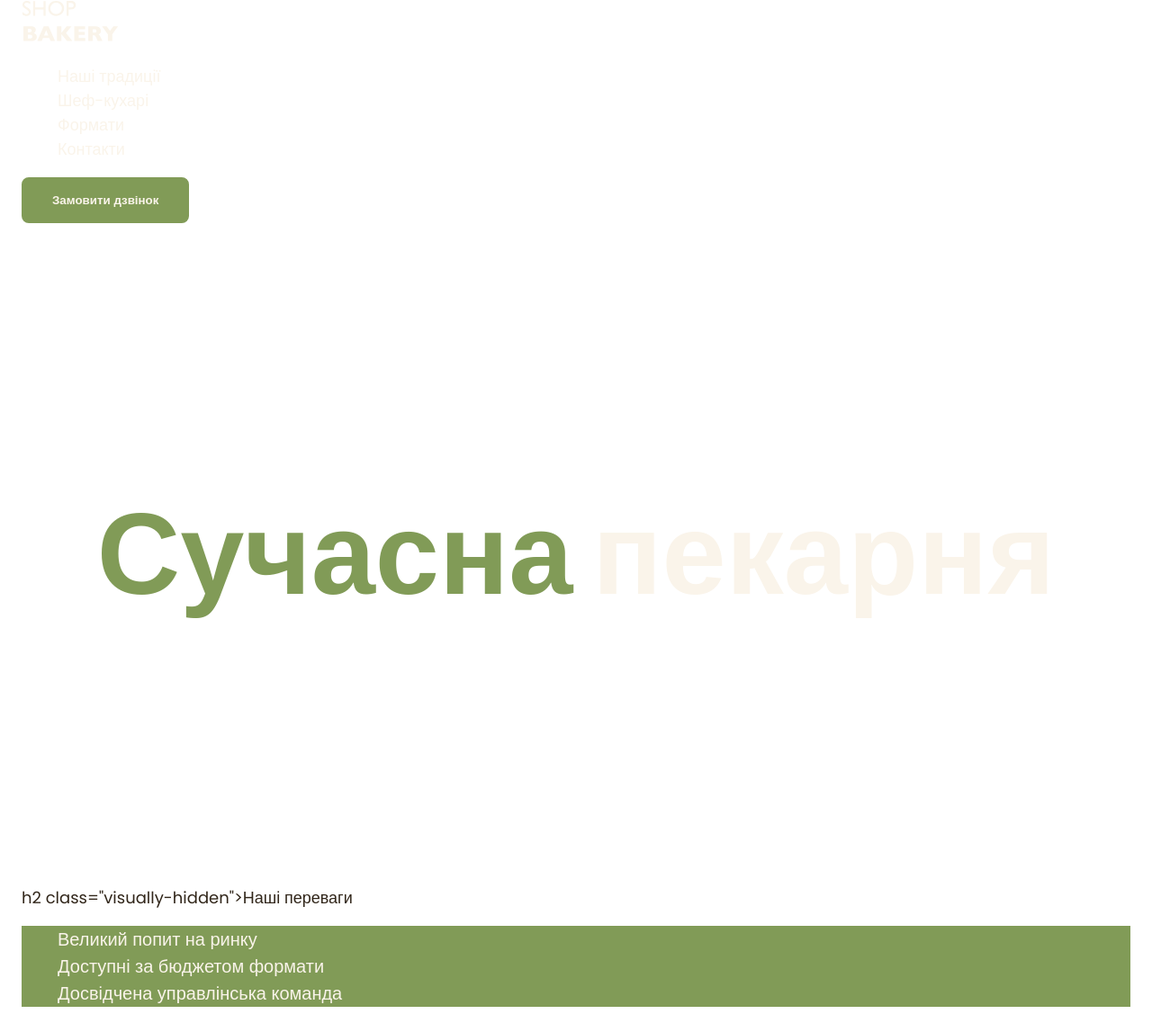
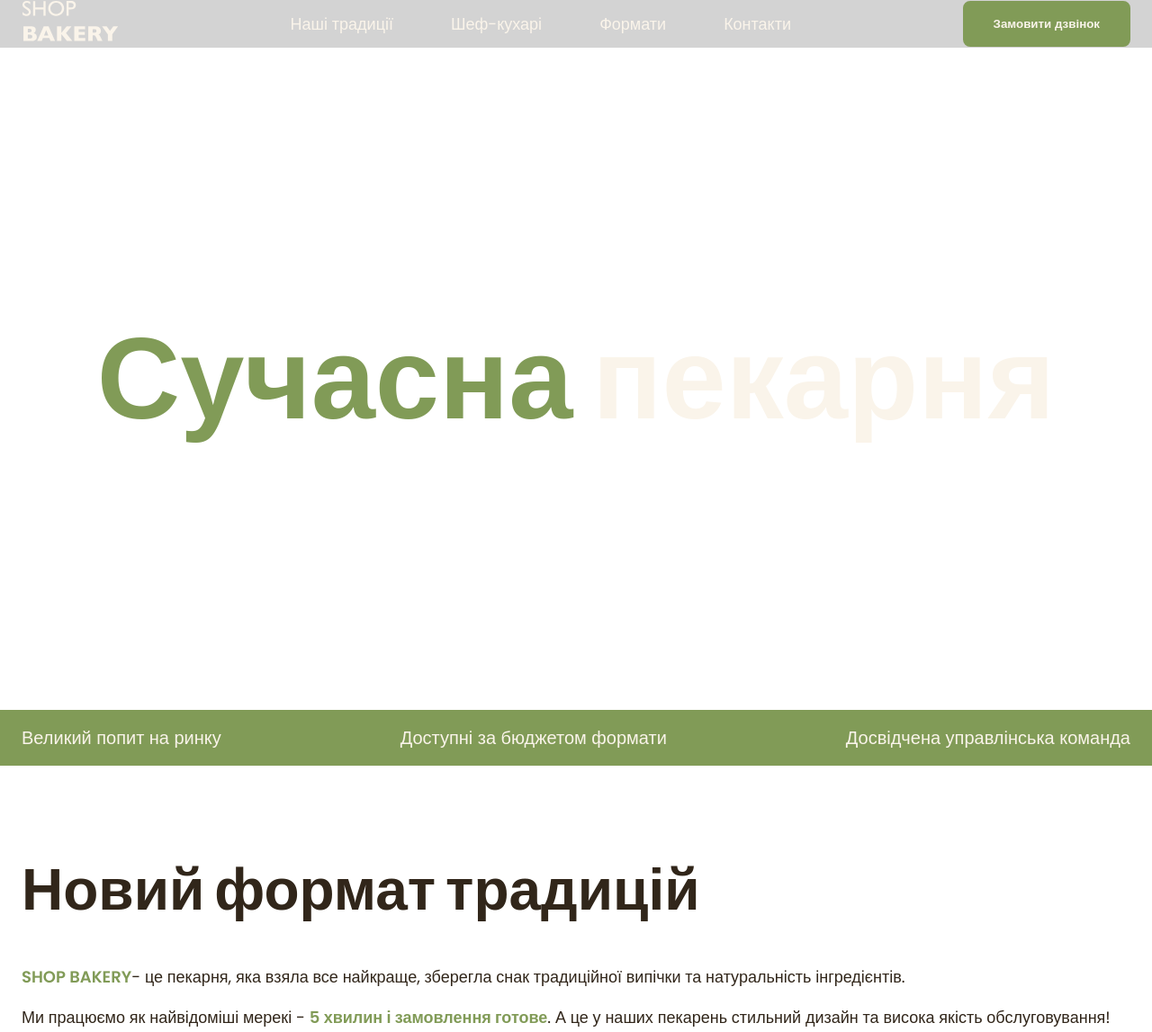
Before and after one commit to u8uhh/genius-project, a plain HTML site: page Desktop/suchasna pekarnia/index.html in a window 1280 px wide. Shown: the top 1147 px of the page at 90% size. Drawn offline with Linux system fonts and the light colour scheme.

Commit message:
Updated index.html and styles.css adding paddings and gaps

```diff
--- a/Desktop/suchasna pekarnia/css/styles.css
+++ b/Desktop/suchasna pekarnia/css/styles.css
@@ -67,6 +67,8 @@ address{
 }
 
 ul{
+    margin: 0;
+    padding: 0;
     list-style-type: none;
 }
 
@@ -108,7 +110,31 @@ ul{
 
 .link:hover {
     color: var(--color-brand-light);
-    font-weight: 600;
+}
+
+/*Header*/
+.header {
+    background-color: lightgray;
+}
+
+.header-nav{
+    display: flex;
+    align-items: center;
+    flex-grow: 1;
+    gap: 40px;
+}
+
+.menu{
+    display: flex;
+    gap: 64px;
+    flex-grow: 1;
+    justify-content: center;
+}
+
+.header-container{
+    display: flex;
+    align-items: center;
+    gap: 40px;
 }
 
 /*Hero*/
@@ -129,14 +155,20 @@ ul{
 }
 
 /*Advantage section*/
+.advantages-section{
+    padding: 16px 0;
+    background-color: var(--color-brand-light);
+}
+
 .advantages-list{
-    background-color: var(--color-brand-light);
-    color: var(--color-primary-light);
+    display: flex;
+    justify-content: space-between;
+    gap: 40px;
 }
 
 .advantages-item{
+    color: var(--color-primary-light);
     font-size: 20px;
-    line-height: 1.5;
     font-weight: 300;
 }
 
--- a/Desktop/suchasna pekarnia/index.html
+++ b/Desktop/suchasna pekarnia/index.html
@@ -14,13 +14,14 @@
     <link rel="stylesheet" href="./css/styles.css">
 </head>
 <body>
-    <header>
+    <header class="header">
         <div class="container">
-            <nav>
+            <div class="header-container">
+                <nav class="header-nav">
                     <a href="./index.html">
                         <img src="./images/logo.svg" alt="Логотип сучасної пекарні">
                     </a>
-                <ul>
+                    <ul class="menu">
                         <li>
                             <a class="link" href="#traditions-section">Наші традиції</a>
                         </li>
@@ -31,6 +32,7 @@
                 </nav>
                 <button class="button">Замовити дзвінок</button>
             </div>
+        </div>
     </header>
     <main>
         <section class="hero-section">
@@ -38,9 +40,9 @@
                 <h1 class="hero-title"><span class="accent">Сучасна</span> пекарня</h1>
             </div>
         </section>
-        <section>
+        <section class="advantages-section">
             <div class="container">
-                h2 class="visually-hidden">Наші переваги</h2>
+                <h2 class="visually-hidden">Наші переваги</h2>
                 <ul class="advantages-list">
                     <li class="advantages-item">Великий попит на ринку</li>
                     <li class="advantages-item">Доступні за бюджетом формати</li>
```
Lines whose indentation alone changed are shown as unchanged.
